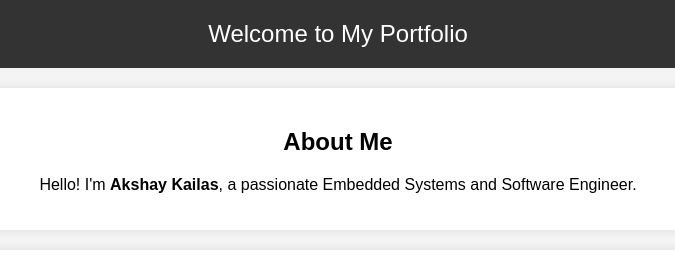
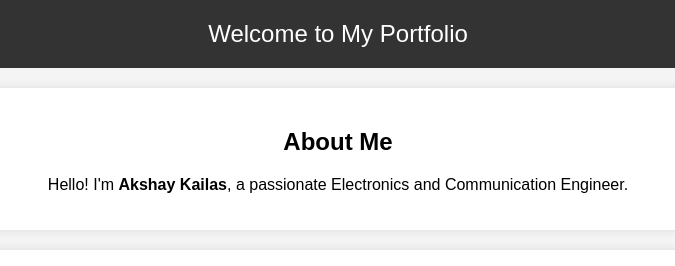
Before and after one commit to akshaykailas43/akshaykailas43.github.io, a plain HTML site: page index.html in a window 1280 px wide. Shown: the top 266 px of the page, 302-977 px from the left. Drawn offline with Linux system fonts and the light colour scheme.

Commit message:
Update index.html

```diff
--- a/index.html
+++ b/index.html
@@ -51,7 +51,7 @@
 
     <section>
         <h2>About Me</h2>
-        <p>Hello! I'm <strong>Akshay Kailas</strong>, a passionate Embedded Systems and Software Engineer.</p>
+        <p>Hello! I'm <strong>Akshay Kailas</strong>, a passionate Electronics and Communication Engineer.</p>
     </section>
 
     <section>
```
